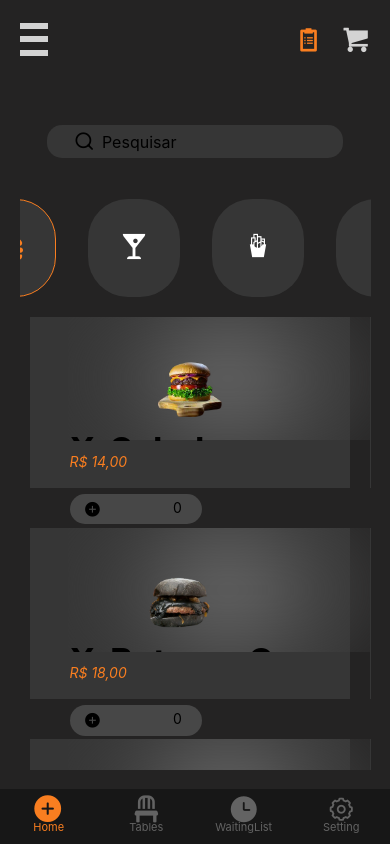
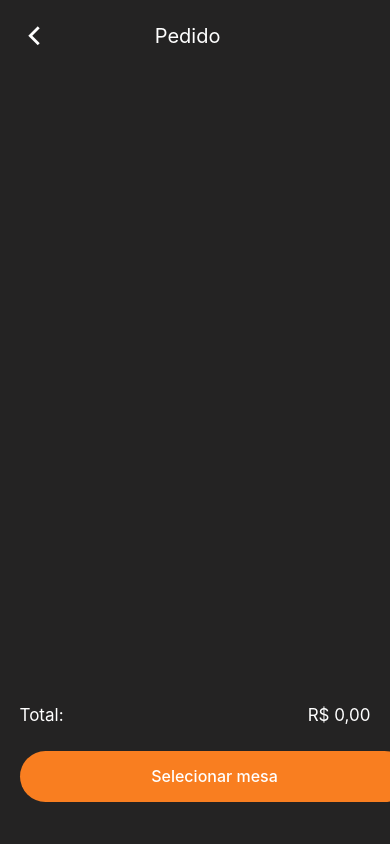
Before and after one commit to Vinicius-B-Leite/waiter-app, a React Native app: screen /Cart in a window 390 px wide. Built offline with nearby package versions, Linux system fonts and the light colour scheme.

Commit message:
adionando itens ao pedido

```diff
--- a/src/components/ItemMenuFood/index.js
+++ b/src/components/ItemMenuFood/index.js
@@ -1,29 +1,19 @@
-import React, { useState } from 'react';
+import React, { useContext, useEffect, useState } from 'react';
 
 
 import * as S from './styles'
 
 import Ionicons from 'react-native-vector-icons/Ionicons'
 import { ImageBackground } from 'react-native';
+import { OrderContext } from '../../contexts/orderContext';
 
 
 
 export default function ItemMenuFood({ item, setFoods }) {
 
-    const [quantity, setQuantity] = useState(item.quantity || 0)
+    const { handleAddItem, order } = useContext(OrderContext)
+    const [quantity, setQuantity] = useState(order[order.indexOf(item)]?.quantity || 0)
 
-    const addSelectedItens = (oldF) => {
-
-        let type = item.type
-        let index = oldF[type].indexOf(item)
-        let data = item
-        data.quantity = item.quantity + 1 || 1
-        oldF[type][index] = data
-
-        setQuantity(oldQuantity => oldQuantity + 1)
-
-        return oldF
-    }
 
     return (
         <S.Container>
@@ -35,7 +25,10 @@ export default function ItemMenuFood({ item, setFoods }) {
             {/* <S.Description>{item?.description}</S.Description> */}
             <S.Price>R$ {item?.price?.toFixed(2).replace('.', ',')}</S.Price>
 
-            <S.AddCart onPress={() => setFoods((oldF) => addSelectedItens(oldF))}>
+            <S.AddCart onPress={() => {
+                handleAddItem(item)
+                setQuantity(oldQ => oldQ + 1)
+            }}>
                 <Ionicons name='add-circle-sharp' size={18} />
                 <S.Quantity>{quantity}</S.Quantity>
             </S.AddCart>
--- /dev/null
+++ b/src/components/OrderItem/index.js
@@ -0,0 +1,40 @@
+import React from 'react';
+import { TouchableOpacity, View } from 'react-native';
+import Ionicons from 'react-native-vector-icons/Ionicons'
+
+
+
+import * as S from './styles'
+
+
+
+export default function OrderItem({item}) {
+    return (
+        <S.Container>
+            <S.ImageItem
+                source={item?.image}
+                resizeMode='contain'
+            />
+            <S.Main>
+                <View>
+                    <S.Name>{item?.name}</S.Name>
+                    <S.Price>R$ {item?.price?.toFixed(2).replace('.', ',')}</S.Price>
+                </View>
+
+                <S.ButtonQuantity>
+
+                        <S.IconContainerButton >
+                            <Ionicons name='add-circle' size={17} color='#fff'/>
+                        </S.IconContainerButton>
+
+                    <S.TextButtonQuantity>{item?.quantity}</S.TextButtonQuantity>
+
+                        <S.IconContainerButton >
+                            <Ionicons name='remove-circle' size={17} color='#fff'/>
+                        </S.IconContainerButton>
+
+                </S.ButtonQuantity>
+            </S.Main>
+        </S.Container>
+    );
+}
--- /dev/null
+++ b/src/components/OrderItem/styles.js
@@ -0,0 +1,47 @@
+import { Dimensions } from 'react-native';
+import styled from 'styled-components/native';
+
+export const Container = styled.View`
+    width: 100%;
+    height: ${Dimensions.get('screen').height / 8}px;
+    flex-direction: row;
+    margin: 5% 0;
+`;
+export const ImageItem = styled.Image`
+    width: 40%;
+    height: 100%;
+`;
+export const Main = styled.View`
+    flex: 1;
+`;
+export const Name = styled.Text`
+    font-size: 15px;
+    color: #fff;
+    line-height: ${Dimensions.get('screen').height / 30}px;
+`;
+export const Price = styled.Text`
+    font-size: 19px;
+    color: #fff;
+    line-height: ${Dimensions.get('screen').height / 25}px;
+    font-weight: bold;
+    color: #f97e20;
+`;
+export const ButtonQuantity = styled.View`
+    flex-direction: row;
+    background-color: #474747;
+    align-items: center;
+    border-radius: ${Dimensions.get('screen').width}px;
+    width: 40%;
+    justify-content: space-between;
+    margin-top: 5%;
+`;
+
+export const IconContainerButton = styled.TouchableOpacity`
+    flex: 1;
+    padding: 0 10%;
+`
+
+export const TextButtonQuantity = styled.Text`
+    font-size: 15px;
+    margin: 0 4%;
+`;
--- a/src/contexts/orderContext.js
+++ b/src/contexts/orderContext.js
@@ -1,14 +1,39 @@
-import React, { createContext } from 'react';
-import { View } from 'react-native';
+import React, { createContext, useState } from 'react';
 
 export const OrderContext = createContext({})
 
-export default function OrderContextProvider({children}) {
+export default function OrderContextProvider({ children }) {
 
-    const [order, setOrder] = []
+    const [order, setOrder] = useState([])
+
+    const handleAddItem = (item) => {
+
+        setOrder(oldO => {
+
+            item['quantity'] = item.quantity + 1 || 1
+
+            if (oldO.indexOf(item) >= 0) {
+                let index = oldO.indexOf(item)
+                oldO[index].quantity = item.quantity
+
+                return [...oldO]
+            }
+
+            return [...oldO, item]
+        })
+    }
+
+    const getTotalValue = () => {
+        let totalValue = 0
+        order.forEach(item => {
+            totalValue += item.price * item.quantity
+        })
+
+        return totalValue.toFixed(2).replace('.', ',')
+    }
 
     return (
-        <OrderContext.Provider value={{order, setOrder}}>
+        <OrderContext.Provider value={{ order, setOrder, handleAddItem, getTotalValue }}>
             {children}
         </OrderContext.Provider>
     );
--- a/src/route/index.js
+++ b/src/route/index.js
@@ -1,7 +1,7 @@
-import React from 'react';
+import React, { useLayoutEffect } from 'react';
 import { createBottomTabNavigator } from '@react-navigation/bottom-tabs';
 import { Dimensions, View } from 'react-native';
-import { NavigationContainer } from '@react-navigation/native';
+import { getFocusedRouteNameFromRoute, NavigationContainer } from '@react-navigation/native';
 import Home from '../screens/Home';
 import Tables from '../screens/Tables'
 import WaitingList from '../screens/WaitingList'
@@ -9,10 +9,11 @@ import Settings from '../screens/Settings'
 import Ionicons from 'react-native-vector-icons/Ionicons'
 import FontAwesome5 from 'react-native-vector-icons/FontAwesome5'
 import AntDesign from 'react-native-vector-icons/AntDesign'
-
+import { createNativeStackNavigator } from '@react-navigation/native-stack';
+import Cart from '../screens/Cart'
 
 const Tab = createBottomTabNavigator()
-
+const Stack = createNativeStackNavigator()
 
 const TAB_BAR_HEIGHT = Dimensions.get('screen').height / 11
 const TAB_BAR_OPTIONS = {
@@ -50,7 +51,7 @@ export default function Routes() {
     return (
         <NavigationContainer>
             <Tab.Navigator screenOptions={TAB_BAR_OPTIONS}>
-                <Tab.Screen name='Home' component={Home} options={HomeOptions} />
+                <Tab.Screen name='HomeStack' component={HomeRoute} options={HomeOptions} />
                 <Tab.Screen name='Tables' component={Tables} options={TablesOptions} />
                 <Tab.Screen name='WaitingList' component={WaitingList} options={WaitingListOptions} />
                 <Tab.Screen name='Setting' component={Settings} options={SettingsOptions}/>
@@ -58,3 +59,21 @@ export default function Routes() {
         </NavigationContainer>
     );
 }
+
+function HomeRoute({navigation, route}){
+    useLayoutEffect(() => {
+        const routeName = getFocusedRouteNameFromRoute(route);
+        if(['Cart'].includes(getFocusedRouteNameFromRoute(route))){
+            navigation.setOptions({tabBarStyle: {display: 'none'}});
+           } else {
+           navigation.setOptions(TAB_BAR_OPTIONS);
+          }
+    }, [navigation, route]);
+
+    return(
+        <Stack.Navigator>
+            <Stack.Screen name='Home' component={Home} options={{headerShown: false}}/>
+            <Stack.Screen name='Cart' component={Cart} options={{headerShown: false}}/>
+        </Stack.Navigator>
+    )
+}
--- /dev/null
+++ b/src/screens/Cart/index.js
@@ -0,0 +1,38 @@
+import React, { useContext, useEffect, useState } from 'react';
+import { Dimensions, Text, TouchableOpacity, View } from 'react-native';
+import Ionicons from 'react-native-vector-icons/Ionicons'
+import OrderItem from '../../components/OrderItem';
+import { OrderContext } from '../../contexts/orderContext';
+import * as S from './styles'
+
+
+export default function Cart({ navigation }) {
+    const { order, getTotalValue } = useContext(OrderContext)
+    const [data, setData] = useState([...order])
+
+
+    return (
+        <S.Container>
+            <S.Header>
+                <TouchableOpacity onPress={() => navigation.goBack()}>
+                    <Ionicons name='chevron-back-outline' size={30} color='#fff' />
+                </TouchableOpacity>
+                <S.HeaderTitle>Pedido</S.HeaderTitle>
+            </S.Header>
+
+            <S.Itens
+                data={data}
+                renderItem={({ item }) => <OrderItem item={item} />}
+            />
+
+            <S.ValueContainer>
+                <S.TotalValue>Total:</S.TotalValue>
+                <S.TotalValue>R$ {getTotalValue()}</S.TotalValue>
+            </S.ValueContainer>
+
+            <S.ButtonGoToTables>
+                <S.TextGoToTables>Selecionar mesa</S.TextGoToTables>
+            </S.ButtonGoToTables>
+        </S.Container>
+    );
+}
--- /dev/null
+++ b/src/screens/Cart/styles.js
@@ -0,0 +1,52 @@
+import { Dimensions } from 'react-native';
+import styled from 'styled-components/native';
+
+export const Container = styled.View`
+    flex: 1;
+    background-color: #242323;
+    padding: 5%;
+`;
+
+export const Header = styled.View`
+    flex-direction: row;
+    align-items: center;
+    width: 100%;
+    padding-bottom: 10%;
+`
+export const HeaderTitle = styled.Text`
+    font-size: 20px;
+    color: #fff;
+    margin-left: 30%;
+`
+
+export const Itens = styled.FlatList`
+    flex: 1;
+`
+
+export const ValueContainer = styled.View`
+    height: ${Dimensions.get('screen').height / 5}px;
+    flex-direction: row;
+    justify-content: space-between;
+`
+export const TotalValue = styled.Text`
+    font-size: 17px;
+    color: #fff;
+`
+
+
+export const ButtonGoToTables = styled.TouchableOpacity`
+    background-color: #f97e20;
+    justify-content: center;
+    align-items: center;
+    padding: 4%;
+    position: absolute;
+    bottom: 5%;
+    left: 5%;
+    width: 100%;
+    border-radius: ${Dimensions.get('screen').width}px;
+`
+export const TextGoToTables = styled.Text`
+    font-size: 16px;
+    font-weight: 500;
+    color: #fff;
+`
--- a/src/screens/Home/index.js
+++ b/src/screens/Home/index.js
@@ -15,16 +15,14 @@ import Foundation from 'react-native-vector-icons/Foundation'
 const { width, height } = Dimensions.get('screen')
 
 
-export default function Home() {
+export default function Home({navigation}) {
 
     const [selectedCategory, setSelectedCategory] = useState('Hamburger')
     const scrollY = useRef(new Animated.Value(0)).current
-    const inputRef = useRef()
 
     const [foods, setFoods] = useState(menuFood)
     const [searchItens, setSearchItens] = useState('')
     const [searchInput, setSearchInput] = useState('')
-    const [selectedItens, setSelectedItens] = useState([])
 
 
     const handleSearch = () => {
@@ -83,16 +81,13 @@ export default function Home() {
                     <S.MenuRow />
                     <S.MenuRow />
                 </S.Menu>
-                <View style={{ flexDirection: 'row', width: '20%', justifyContent: 'space-between' }}>
-                    <TouchableOpacity><Foundation name='clipboard-notes' size={27} color='#f97e20' /></TouchableOpacity>
-                    <TouchableOpacity><Entypo name='shopping-cart' size={27} color='#d3d3d3' /></TouchableOpacity>
-                </View>
+                <TouchableOpacity><Entypo name='shopping-cart' size={27} color='#d3d3d3' /></TouchableOpacity>
             </S.Header>
 
             <Animated.View
                 style={{
                     marginTop: scrollY.interpolate({
-                        inputRange: [0, 40, 80, 110, 140, 180],
+                        inputRange: [0, 60, 100, 130, 180, 210],
                         outputRange: ['5%', '0%', '-5%', '-10%', '-15%', '-21%'],
                         extrapolate: 'clamp'
                     }),
@@ -102,7 +97,6 @@ export default function Home() {
                 <S.InputArea>
                     <Feather name='search' size={21} />
                     <S.Input
-                        ref={inputRef}
                         placeholder='Pesquisar'
                         value={searchInput}
                         onChangeText={(text) => {
@@ -152,6 +146,10 @@ export default function Home() {
                     )}
                 />
             </S.Menufood>
+
+            <S.FloatButton onPress={() => navigation.navigate('Cart')}>
+                <S.TextFloatButton>Adionar ao pedido</S.TextFloatButton>
+            </S.FloatButton>
         </S.Container>
     );
 }
```
Also changed, not shown: src/screens/Home/styles.js (+20 -0 lines).
